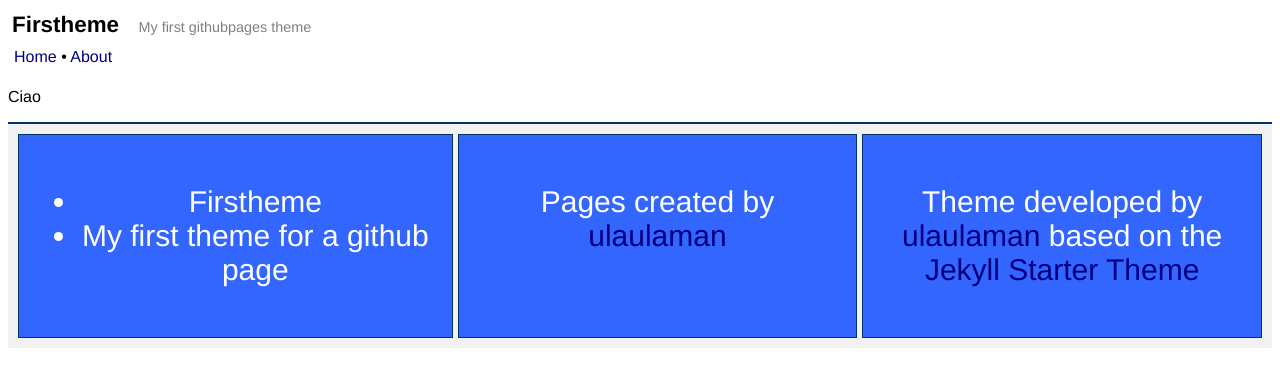
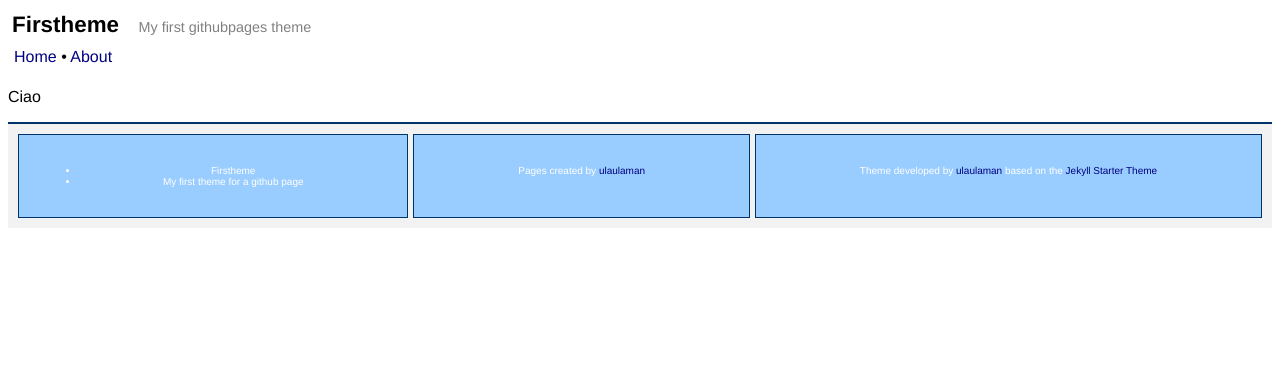
Before and after one commit to ulaulaman/firstheme, a Jekyll site: the page built from index.html, in a window 1280 px wide. Shown: the top 387 px of the page. Built offline with Jekyll 4.4.1, drawn with Linux system fonts in a browser that asks for light colours.

Commit message:
Update style.css

```diff
--- a/css/style.css
+++ b/css/style.css
@@ -52,10 +52,10 @@
 }
 
 .footer-grid-item {
-  background-color: #3366ff;
+  background-color: #99ccff;
   color: #ffffff;
   border: 1px solid #003366;
   padding: 20px;
-  font-size: 30px;
+  font-size: 10px;
   text-align: center;
 }
```
